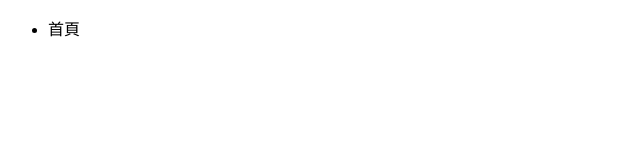
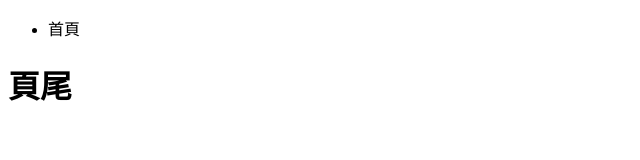
Before and after one commit to together826/git101_A, a plain HTML site: page index.html in a window 1280 px wide. Shown: the whole page, without its empty margins (0-640 px from the left). Drawn offline with Linux system fonts and the light colour scheme.

Commit message:
add footer

```diff
--- a/index.html
+++ b/index.html
@@ -17,6 +17,10 @@
             </nav>
         </header>
     </div>
+
+    <footer>
+        <h1>頁尾</h1>
+    </footer>
 </body>
 
 </html>
```
